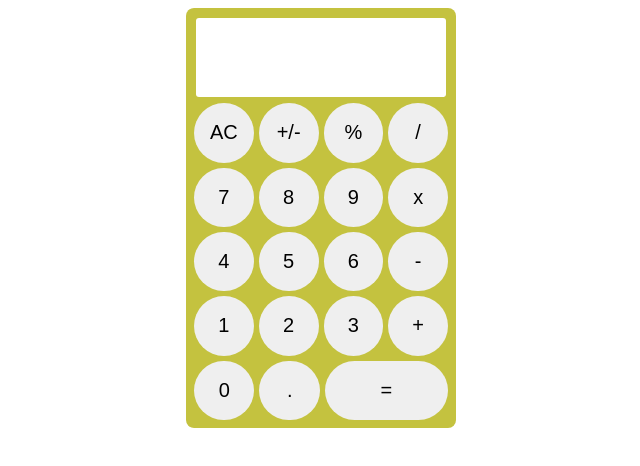
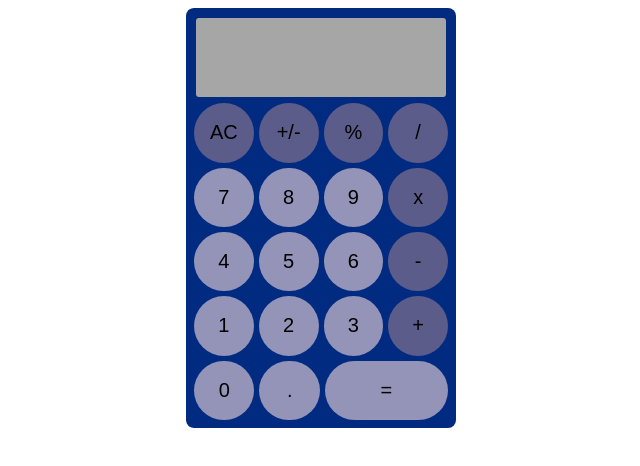
Before and after one commit to Francisco1220/calculator, a plain HTML site: page index.html in a window 1280 px wide. Shown: the whole page, without its empty margins (319-959 px from the left). Drawn offline with Linux system fonts and the light colour scheme.

Commit message:
Edit background colour of buttons and display

```diff
--- a/style.css
+++ b/style.css
@@ -5,7 +5,7 @@
     box-sizing: border-box;
     height: 420px;
     padding: 2px;
-    background-color: rgb(196, 194, 63);
+    background-color: rgb(0, 43, 128);
     border-radius: 8px;
     padding: 8px;
 }
@@ -27,9 +27,10 @@ body {
     margin: 2px;
     margin-bottom: 6px;
     flex-basis: 25%;
-    background-color: white;
+    background-color: rgb(166, 166, 166);
     border-radius: 3px;
     font-size: 30px;
+    color: black;
 }
 
 .btn {
@@ -38,8 +39,13 @@ body {
     flex-grow: 1;
     border: none;
     font-size: 20px;
+    background-color: rgb(148, 148, 184);
 }
 
 #equalBtn {
     flex-grow: 7;
 }
+
+#clearBtn, #makeNegBtn, #makePerBtn, .operatorBtn {
+    background-color: rgb(92, 92, 138);
+}
```
